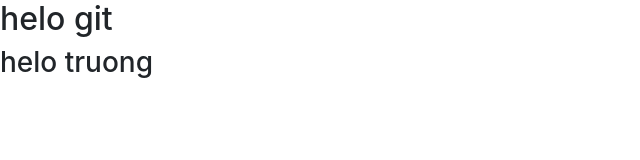
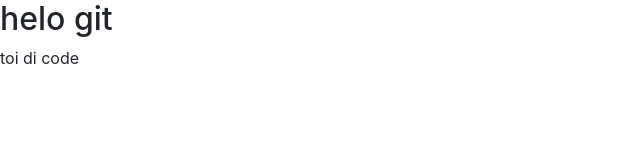
Before and after one commit to truongforworkff/git-demo, a plain HTML site: page git-demo/index.html in a window 1280 px wide. Shown: the whole page, without its empty margins (0-640 px from the left). Drawn offline with nearby package versions, Linux system fonts and the light colour scheme.

Commit message:
Update index.html

```diff
--- a/git-demo/index.html
+++ b/git-demo/index.html
@@ -12,7 +12,9 @@
   <body>
 
     <h2>helo git </h2>
-    <h3>helo truong</h3>
+    <div class="tran">
+      <a>toi di code </a>
+    </div>
     <!-- Optional JavaScript -->
     <!-- jQuery first, then Popper.js, then Bootstrap JS -->
     <script src="https://code.jquery.com/jquery-3.3.1.slim.min.js" integrity="sha384-q8i/X+965DzO0rT7abK41JStQIAqVgRVzpbzo5smXKp4YfRvH+8abtTE1Pi6jizo" crossorigin="anonymous"></script>
```
